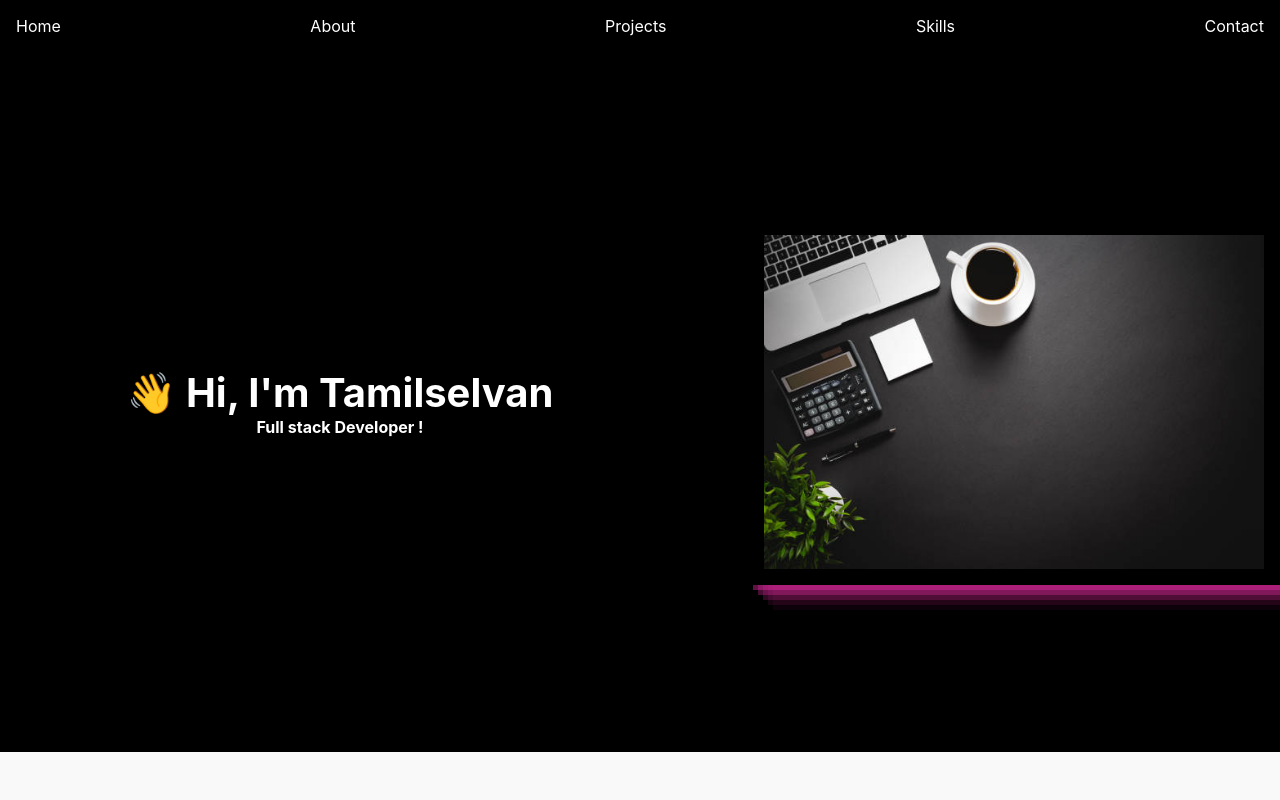
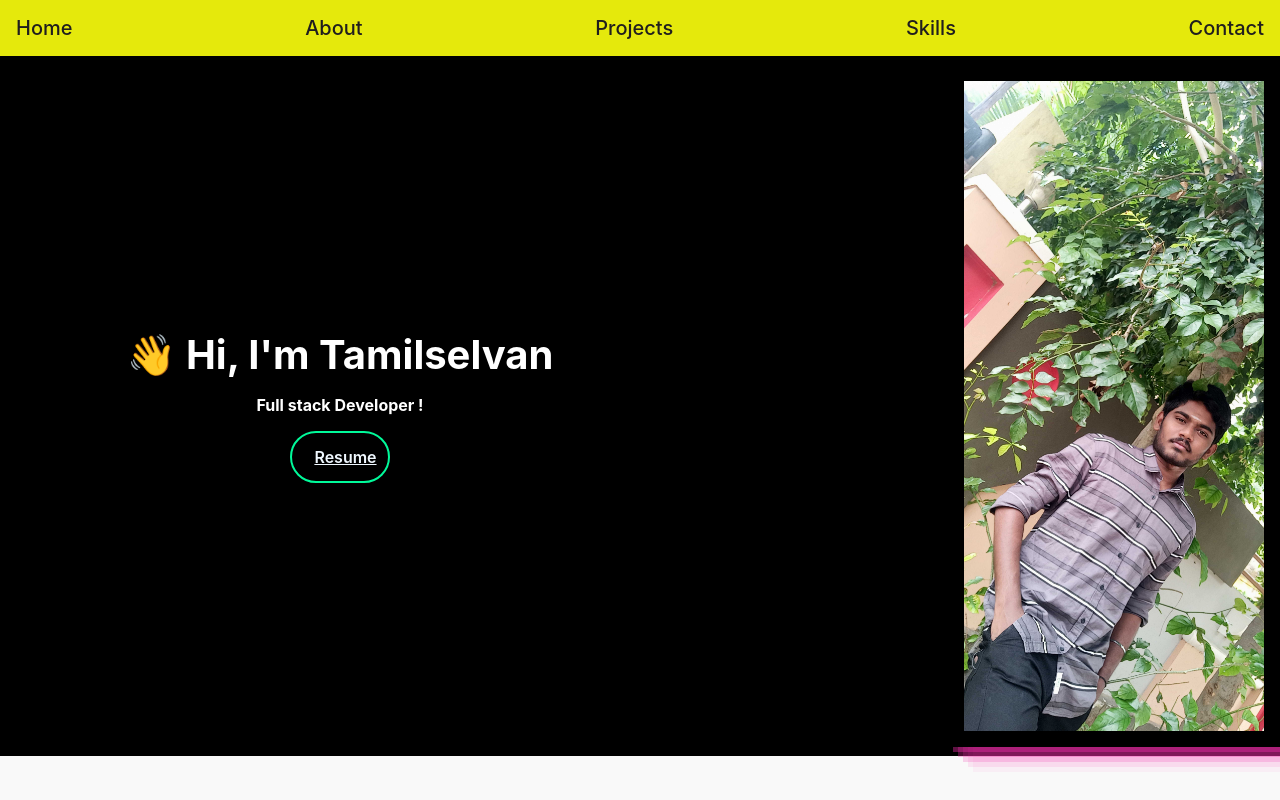
Before and after one commit to tamil752002/Personal-Portfolio, a React (Create React App) app in the folder client/my-portfolio/: page / in a window 1280 px wide. Shown: the top 800 px of the page. Built offline with nearby package versions, Linux system fonts and the light colour scheme.

Commit message:
added Resume

```diff
--- a/client/my-portfolio/src/Components/Home.jsx
+++ b/client/my-portfolio/src/Components/Home.jsx
@@ -1,16 +1,28 @@
 import React from 'react'
 import "../styles/home.css"
-import  mYImg from "../assets/backgrdimg.jpg"
+import  mYImg from "../assets/profile.jpg"
+import resume from "../assets/Resume.pdf"
 const Home = () => {
+
+
+  const resumedowload = () => {
+alert("jij")
+   }
   return (
     <div  id="Home" className='homemasterDiv'>
         <div className='mainContent'>
           <div className='Name' > 👋 Hi, I'm Tamilselvan   </div>
          <div>Full stack Developer !</div>
+          <div> <button class="resume" >
+          <a href={resume} download="Tamilselvan_Resume" class="download-btn">
+               Resume
+                </a>
+         </button> </div>
+
 
         </div>
         <div  className='imageDiv'>
-        <img src={mYImg}  width ={ 500} alt="Background" className="backgroundImage" />
+        <img src={mYImg}  width ={ 300} alt="Background" className="backgroundImage" />
 
         </div>
 
--- a/client/my-portfolio/src/styles/home.css
+++ b/client/my-portfolio/src/styles/home.css
@@ -4,8 +4,7 @@
     width: 100%;               /* Corrected 'Width' to 'width' */
     justify-content: space-between;
     background-color: black;
-
-  color: white;
+    color: white;
   ;
 
 
@@ -19,7 +18,7 @@
     align-items: center;
     height: 700px;
     font-weight: 700;
-
+    gap: 1rem;
     padding-left: 40px;
 
 
@@ -30,6 +29,15 @@
     animation: bounce 2s infinite; /* Bounce animation with infinite loop */
   }
 
+
+@media (max-width: 480px) {   /* For mobile screens */
+  .Name {
+    font-size: 18px;          /* Even smaller font size for very small screens */
+    padding: 0.6rem;          /* Adjust padding for smaller screens */
+    text-align: center;       /* Center text */
+  }
+
+}
   /* Bounce Animation for Text */
   @keyframes bounce {
     0%, 100% {
@@ -43,7 +51,86 @@
     display: flex;
     align-items: center;
     padding: 1rem;
-
     box-shadow: rgba(240, 46, 170, 0.4) 5px 5px, rgba(240, 46, 170, 0.3) 10px 10px, rgba(240, 46, 170, 0.2) 15px 15px, rgba(240, 46, 170, 0.1) 20px 20px, rgba(240, 46, 170, 0.05) 25px 25px;
 
   }
+
+  .backgroundImage{
+
+      max-width: 100%;
+      height: auto;
+
+
+  }
+
+
+  /* From Uiverse.io by Randdose */
+.resume {
+  all: unset;
+  display: flex;
+  align-items: center;
+  position: relative;
+  padding: 1rem 1.6rem 1rem 1.4rem;
+  border: mediumspringgreen solid 0.15em;
+  border-radius: 2.25em;
+  color: mediumspringgreen;
+  font-size: 1rem;
+  font-weight: 600;
+  cursor: pointer;
+  overflow: hidden;
+  transition: border 300ms, color 300ms;
+  -webkit-user-select: none;
+  user-select: none;
+  width: 3rem;
+  height: 1rem;
+}
+
+.resume p {
+  z-index: 1;
+}
+
+.resume:hover {
+  color: #212121;
+}
+
+.resume:active {
+  border-color: teal;
+}
+
+.resume::after, .resume::before {
+  content: "";
+  position: absolute;
+  width: 8em;
+  aspect-ratio: 1;
+  background: mediumspringgreen;
+  opacity: 50%;
+  border-radius: 50%;
+  transition: transform 500ms, background 300ms;
+}
+
+.resume::before {
+  left: 0;
+  transform: translateX(-8em);
+}
+
+.resume::after {
+  right: 0;
+  transform: translateX(8em);
+}
+
+.resume:hover:before {
+  transform: translateX(-1em);
+}
+
+.resume:hover:after {
+  transform: translateX(1em);
+}
+
+.resume:active:before,
+.resume:active:after {
+  background: teal;
+}
+
+.download-btn{
+  color: aliceblue;
+}
--- a/client/my-portfolio/src/styles/navbar.css
+++ b/client/my-portfolio/src/styles/navbar.css
@@ -1,12 +1,32 @@
 .navbardiv {
-     position: sticky;           /* Fixes the navbar to the top of the viewport */
-     top: 0;                    /* Aligns it to the top */
-     width: 100%;               /* Makes the navbar span the full width */
-     display: flex;             /* Displays items in a row */
-     justify-content: space-between; /* Space between elements */
-     align-items: center;       /* Vertically centers items */
-     color: #ffffff;            /* Text color */
-     background-color: black;   /* Background color */
-     padding: 1rem;             /* Padding around the navbar content */
-     z-index: 1000;             /* Ensures the navbar is above other elements */
-   }
+  position: sticky;           /* Fixes the navbar to the top of the viewport */
+  top: 0;                     /* Aligns it to the top */
+  width: 100%;                /* Makes the navbar span the full width */
+  display: flex;              /* Displays items in a row */
+  justify-content: space-between; /* Space between elements */
+  align-items: center;        /* Vertically centers items */
+  color: #201e1e;             /* Text color */
+  background-color: rgb(229, 233, 12);   /* Background color */
+  padding: 1rem;              /* Padding around the navbar content */
+  z-index: 1000;              /* Ensures the navbar is above other elements */
+  font-size: 20px;            /* Default font size */
+  font-weight: 500;
+}
+
+@media (max-width: 768px) {  /* For tablets and small screens */
+  .navbardiv {
+     /* Stack navbar items vertically */
+    font-size: 18px;          /* Reduce font size */
+    padding: 0.8rem;          /* Adjust padding */
+  }
+
+}
+
+@media (max-width: 480px) {   /* For mobile screens */
+  .navbardiv {
+    font-size: 12px;          /* Even smaller font size for very small screens */
+    padding: 0.6rem;          /* Adjust padding for smaller screens */
+    text-align: center;       /* Center text */
+  }
+
+}
--- a/client/my-portfolio/tsconfig.json
+++ b/client/my-portfolio/tsconfig.json
@@ -22,5 +22,5 @@
   },
   "include": [
     "src"
-  ]
+, "src/Components"  ]
 }
```
Also changed, not shown: client/my-portfolio/package.json (+6 -6 lines), client/my-portfolio/src/assets/profile.jpg (added), 1 other file (tests, documents, lock files or other folders).
